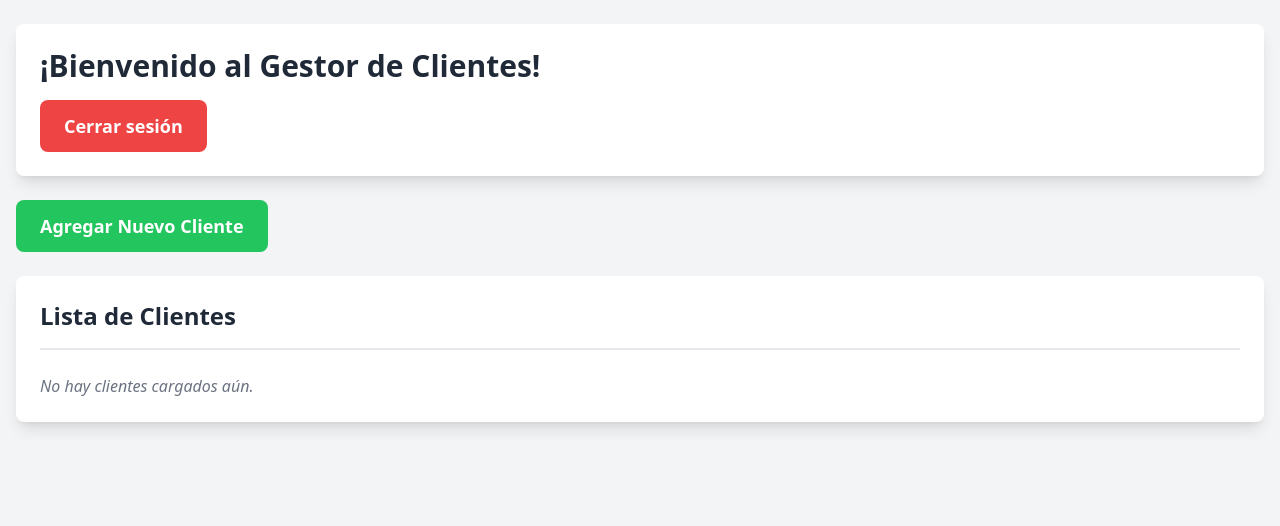
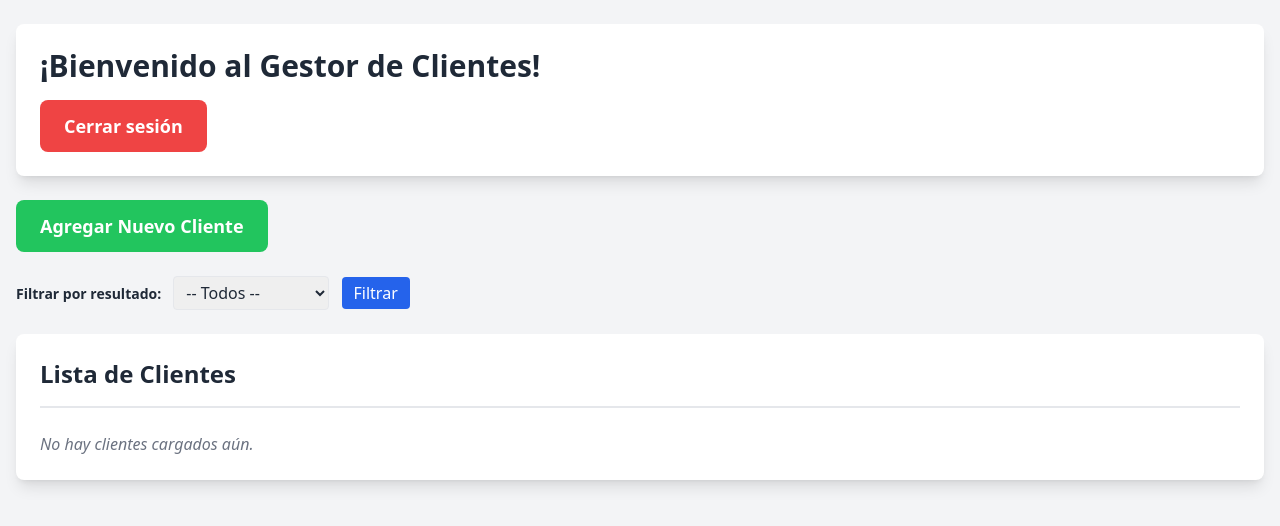
Before and after one commit to Gaboalien/SurcoSegVentas, a Django app: page / in a window 1280 px wide. Shown: the top 526 px of the page. Run offline with Django 4.2, Linux system fonts and the light colour scheme; the visitor is signed in with stand-in values (Sample User, id 1); data that the repository does not hold is empty; some libraries are stand-ins or nearby versions.

Commit message:
Agregué un atributo temporal al cliente para que se vea el resultado de la géstion y poder filtrar clientes según resultado

```diff
--- a/Prueba1/App/templates/home.html
+++ b/Prueba1/App/templates/home.html
@@ -19,7 +19,22 @@
         <div class="mb-6">
             <button id="openModalBtn" class="px-6 py-3 bg-green-500 text-white rounded-lg text-lg font-semibold hover:bg-green-600 transition">Agregar Nuevo Cliente</button>
         </div>
-
+        <form method="get" class="mb-6">
+            <label for="resultado" class="mr-2 font-semibold text-sm">Filtrar por resultado:</label>
+            <select name="resultado" id="resultado" class="border px-2 py-1 rounded">
+                <option value="">-- Todos --</option>
+                <option value="venta" {% if filtro_resultado == "venta" %}selected{% endif %}>Venta</option>
+                <option value="rechazo" {% if filtro_resultado == "rechazo" %}selected{% endif %}>Rechazo</option>
+                <option value="pendiente" {% if filtro_resultado == "pendiente" %}selected{% endif %}>Pendiente</option>
+                <option value="rellamar" {% if filtro_resultado == "rellamar" %}selected{% endif %}>Rellamar</option>
+                <option value="llamar_mañana" {% if filtro_resultado == "llamar_mañana" %}selected{% endif %}>Llamar mañana</option>
+                <option value="llamar_tarde" {% if filtro_resultado == "llamar_tarde" %}selected{% endif %}>Llamar tarde</option>
+                <option value="llamar_sabado" {% if filtro_resultado == "llamar_sabado" %}selected{% endif %}>Llamar sábado</option>
+                <option value="no_target" {% if filtro_resultado == "no_target" %}selected{% endif %}>No target</option>
+                <option value="dato_erroneo" {% if filtro_resultado == "dato_erroneo" %}selected{% endif %}>Dato erróneo</option>
+            </select>
+            <button type="submit" class="ml-2 px-3 py-1 bg-blue-600 text-white rounded hover:bg-blue-700 transition">Filtrar</button>
+        </form>
         <!-- Sección de lista de clientes -->
         <div class="bg-white p-6 rounded-lg shadow-lg">
             <h2 class="text-2xl font-semibold text-gray-800 border-b-2 pb-4 mb-6">Lista de Clientes</h2>
@@ -45,6 +60,7 @@
                         {% if cliente.usuario %}
                             <p class="text-gray-600"><strong>Cargado por:</strong> {{ cliente.usuario.username }}</p>
                         {% endif %}
+                        <p class="text-gray-600"><strong>Resultado reciente:</strong> {{ cliente.ultimo_resultado|capfirst }}</p>
                     </li>
                 {% empty %}
                     <li class="italic text-gray-500">No hay clientes cargados aún.</li>
--- a/Prueba1/App/views.py
+++ b/Prueba1/App/views.py
@@ -6,10 +6,20 @@ from .models import Cliente, RolUsuario
 from .forms import ClienteForm,GestionForm
 from django.shortcuts import render, get_object_or_404
 
+
 @login_required
 def home(request):
-    # FILTRA solo los clientes del usuario autenticado
     clientes = Cliente.objects.filter(usuario=request.user).order_by('-fecha_carga')
+
+    # Filtro por resultado reciente si se envía
+    filtro_resultado = request.GET.get('resultado')
+    if filtro_resultado:
+        clientes = [c for c in clientes if c.gestiones.order_by('-fecha').first() and c.gestiones.order_by('-fecha').first().resultado == filtro_resultado]
+
+    # Agregar el último resultado como atributo temporal
+    for cliente in clientes:
+        ultima_gestion = cliente.gestiones.order_by('-fecha').first()
+        cliente.ultimo_resultado = ultima_gestion.resultado if ultima_gestion else "Sin gestión"
 
     rol_usuario = None
     try:
@@ -17,20 +27,13 @@ def home(request):
     except RolUsuario.DoesNotExist:
         pass
 
-    if request.method == 'POST':
-        form = ClienteForm(request.POST)
-        if form.is_valid():
-            cliente = form.save(commit=False)
-            cliente.usuario = request.user
-            cliente.save()
-            return redirect('home')
-    else:
-        form = ClienteForm()
+    form = ClienteForm()
 
     return render(request, 'home.html', {
         'clientes': clientes,
         'form': form,
-        'rol_usuario': rol_usuario
+        'rol_usuario': rol_usuario,
+        'filtro_resultado': filtro_resultado
     })
 
 
```
